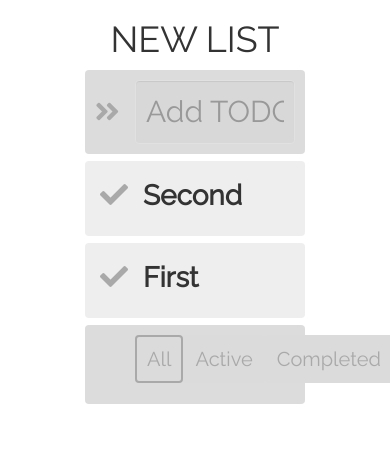
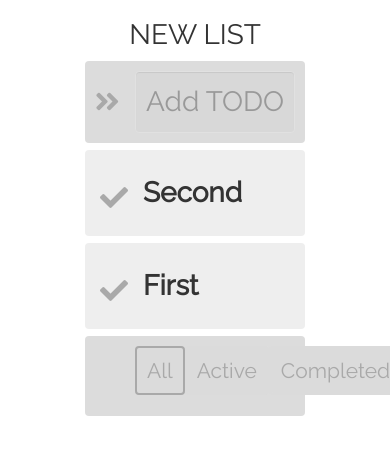
Before and after one commit to ugrochowska/todo-angular, an Angular app: page /list in a window 390 px wide. Shown: the top 454 px of the page. Built offline with nearby package versions, Linux system fonts and the light colour scheme.

Commit message:
styles for mobile

```diff
--- a/src/app/footer/footer.component.css
+++ b/src/app/footer/footer.component.css
@@ -19,7 +19,7 @@
   background-color: #dbdbdb;
   border-radius: 4px;
   padding: 10px;
-  font-size: 20px;
+  font-size: 1.5rem;
   text-decoration: none;
   color: darkgray;
 }
--- a/src/app/item/item.component.css
+++ b/src/app/item/item.component.css
@@ -5,6 +5,12 @@
   margin: .5em;
   border-radius: 4px;
   padding: 15px 10px;
+}
+
+@media (max-device-width: 640px) {
+  .item {
+    padding: 8px 10px;
+  }
 }
 
 .item:hover {
@@ -20,7 +26,7 @@
   cursor: pointer;
   user-select: none;
   outline: none;
-  vertical-align: top;
+  vertical-align: middle;
 }
 
 .item.status-done .check-btn {
@@ -57,10 +63,19 @@
   display: none;
 }
 
+@media only screen and (max-device-width: 640px) {
+  .item .remove-btn[hidden] {
+    display: inline-block;
+  }
+}
+
+
 .item .edit-lbl {
   margin-left: 10px;
-  font-size: 28px;
+  font-size: 2rem;
+  line-height: 2;
   cursor: pointer;
+  margin-bottom: 0;
 }
 
 .item.status-done .edit-lbl {
@@ -69,7 +84,7 @@
 
 .item .form-control  {
   margin-left: 10px;
-  font-size: 28px;
+  font-size: 2rem;
   background-color: transparent;
   border: 0;
   border-radius: 0;
--- a/src/app/list/list.component.css
+++ b/src/app/list/list.component.css
@@ -2,6 +2,12 @@
   margin: auto;
   width: 60%;
   position: relative;
+}
+
+@media only screen and (max-device-width: 640px) {
+  .list {
+    width: 100%;
+  }
 }
 
 .list .add-to-list {
@@ -13,7 +19,7 @@
 }
 
 .add-to-list input.form-control {
-  font-size: 30px;
+  font-size:  2rem;
   height: auto;
   background-color: #00000005;
   border: 1px solid #e1e1e1;
--- a/src/styles.css
+++ b/src/styles.css
@@ -3,3 +3,19 @@
 body {
   font-family: 'Raleway', sans-serif;
 }
+
+html {
+  font-size: 14px;
+}
+
+@media (max-device-width: 640px) {
+  html {
+    font-size: 10px;
+  }
+}
+
+h1 { font-size: 2rem; }
+h2 { font-size: 1.5rem; }
+h3 { font-size: 1.17rem; }
+h5 { font-size: .83rem; }
+h6 { font-size: .75rem; }
```
